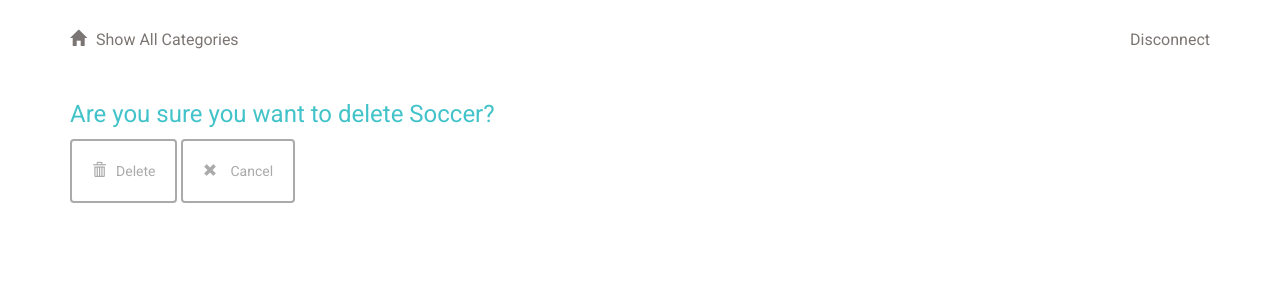
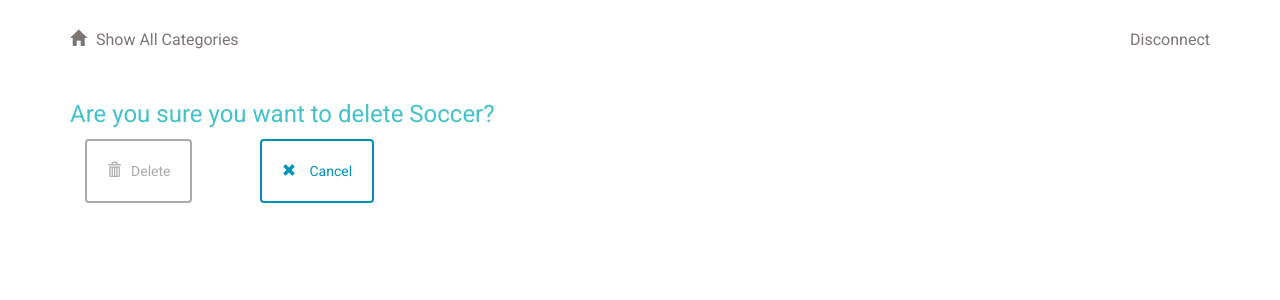
Before and after one commit to ElieShalhoub/items_catalog, a Flask app: page /category/1/delete/ in a window 1280 px wide. Shown: the top 300 px of the page. Run offline with Flask 2, Linux system fonts and the light colour scheme; a user stored in the database is signed in; some libraries are stand-ins or nearby versions.

Commit message:
Add fix to the cancel button issue in the edit and delete pages

```diff
--- a/templates/deleteCategory.html
+++ b/templates/deleteCategory.html
@@ -3,15 +3,18 @@
 {% include "header.html" %}
 <h2> Are you sure you want to delete {{category.name}}? </h2>
 
-<form action="#" method = 'post'>
+	<div class="col-md-2">
+		<form action="{{ url_for('deleteCategory',category_id = category.id)}}" method = 'post'>
+			<button type="submit" class="btn btn-default delete" id="submit" type="submit">
+			<span class="glyphicon glyphicon-trash" aria-hidden="true"></span>Delete</button>
+			</form>
+	</div>
 
-	<button type="submit" class="btn btn-default delete" id="submit" type="submit">
-	<span class="glyphicon glyphicon-trash" aria-hidden="true"></span>Delete</button>
-	<a href = '{{url_for('showCategories')}}'>
-		<button class="btn btn-default delete">
-		<span class="glyphicon glyphicon-remove" aria-hidden="true"></span> Cancel</button>
-	</a>
-
-</form>
+	<div>
+		<a href = '{{url_for('showCategories')}}'>
+			<button class="btn btn-default cancel">
+			<span class="glyphicon glyphicon-remove" aria-hidden="true"></span> Cancel</button>
+		</a>
+	</div>
 
 {% endblock %}
```
Also changed, not shown: templates/deletecategoryitem.html (+9 -6 lines), templates/editCategory.html (+4 -4 lines), templates/editcategoryitem.html (+5 -3 lines), catalog.db.
